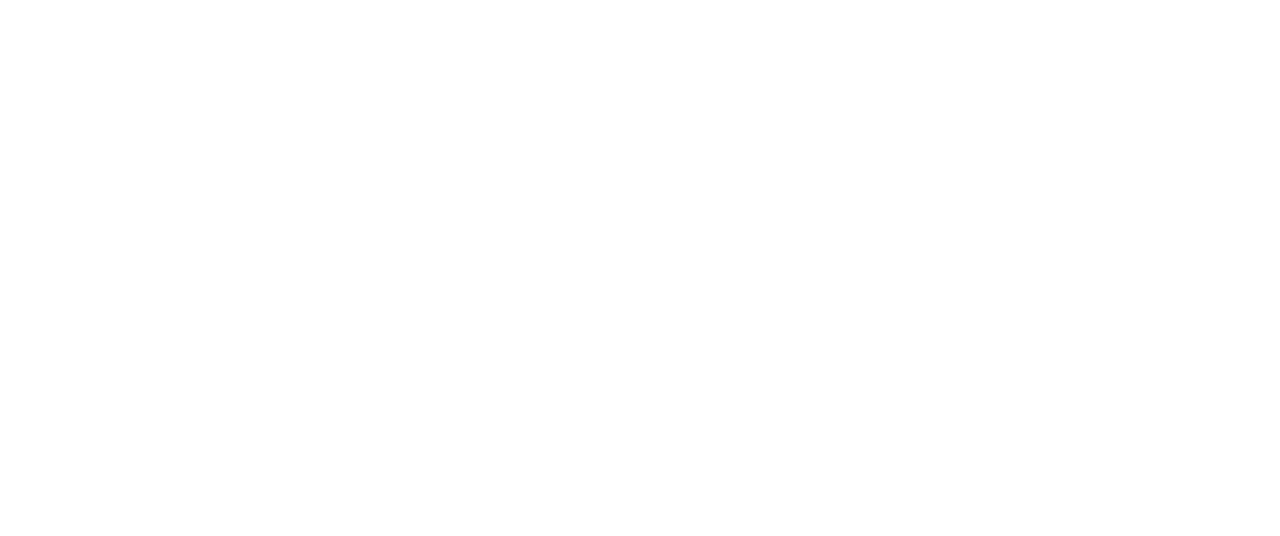
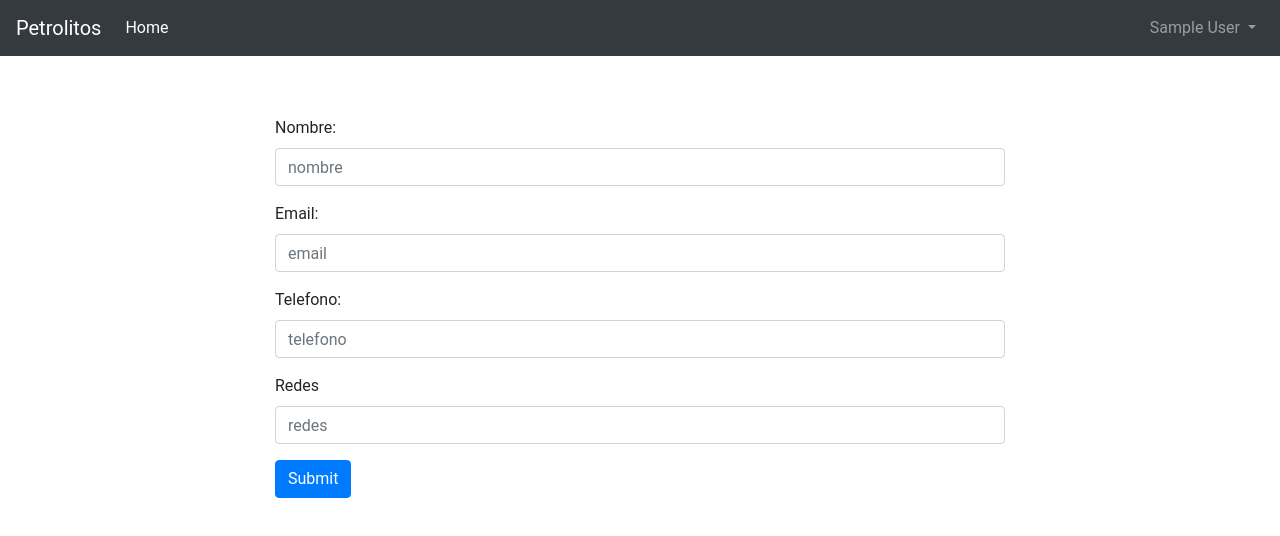
Before and after one commit to pcu4troblo/petrolitos-front, an Angular app: page /profile/1 in a window 1280 px wide. Before the commit this address led to /. Shown: the top 536 px of the page. Built offline with nearby package versions, Linux system fonts and the light colour scheme; sample sign-in values are in the browser's storage.

Commit message:
editar perfil

```diff
--- a/src/app/app-routing.module.ts
+++ b/src/app/app-routing.module.ts
@@ -8,7 +8,7 @@ import { AuthGuard } from './guard/auth.guard';
 
 
 const routes: Routes = [
-  { path: 'editar', component: EditProfileComponent, canActivate: [AuthGuard]},
+  { path: 'profile/:email', component: EditProfileComponent, canActivate: [AuthGuard]},
   { path: 'login', component: LoginComponent},
   { path: 'register', component: RegisterComponent},
   { path: '', component: InicioComponent, canActivate: [AuthGuard]}
--- a/src/app/components/edit-profile/edit-profile.component.html
+++ b/src/app/components/edit-profile/edit-profile.component.html
@@ -2,24 +2,22 @@
 <div class="container">
         <div class="row">
             <div class="col-sm-8">
-                <form>
+                <form [formGroup]="profile" (ngSubmit)="onSubmit()">
                     <div class="form-group">
                         <label for="name">Nombre:</label>
-                        <input type="text" class="form-control" id="name" aria-describedby="emailHelp"
-                            placeholder="nombre">
+                        <input type="text" class="form-control" id="name" formControlName="name" placeholder="nombre">
                     </div>
                     <div class="form-group">
                         <label for="exampleInputEmail1">Email:</label>
-                        <input type="text" class="form-control" id="exampleInputEmail1" aria-describedby="emailHelp"
-                            placeholder="email">
+                        <input type="text" class="form-control" formControlName="email" placeholder="email">
                     </div>
                     <div class="form-group">
                         <label>Telefono:</label>
-                        <input type="text" class="form-control" placeholder="telefono">
+                        <input type="text" class="form-control" formControlName="phone" placeholder="telefono">
                     </div>
                     <div class="form-group">
                         <label for="exampleInputEmail1">Redes</label>
-                        <input type="text" class="form-control" placeholder="redes">
+                        <input type="text" class="form-control" formControlName="social" placeholder="redes">
                     </div>
                     <button type="submit" class="btn btn-primary">Submit</button>
                 </form>
--- a/src/app/components/edit-profile/edit-profile.component.ts
+++ b/src/app/components/edit-profile/edit-profile.component.ts
@@ -1,4 +1,7 @@
 import { Component, OnInit } from '@angular/core';
+import { FormControl, FormGroup } from '@angular/forms';
+import { ActivatedRoute, Router } from '@angular/router';
+import { ServicesService } from 'src/app/services/services.service';
 
 @Component({
   selector: 'app-edit-profile',
@@ -7,9 +10,37 @@ import { Component, OnInit } from '@angular/core';
 })
 export class EditProfileComponent implements OnInit {
 
-  constructor() { }
+
+  profile: FormGroup;
+  newProfile: any = {};
+
+
+  constructor(
+    private router: Router,
+    private route: ActivatedRoute,
+    private service: ServicesService
+    ) { }
 
   ngOnInit() {
+    this.profile = new FormGroup({
+      name: new FormControl(),
+      email: new FormControl(),
+      phone: new FormControl(),
+      social: new FormControl()
+    });
+  }
+
+  onSubmit(){
+
+    this.service.updateProfile(this.profile.value).subscribe(res => {
+      console.log(res);
+      this.newProfile = {
+        name: this.profile.value.name,
+        email: this.profile.value.email
+      }
+      localStorage.setItem('user', JSON.stringify(this.newProfile));
+      this.router.navigate([""])
+    })
   }
 
 }
--- a/src/app/components/inicio/inicio.component.css
+++ b/src/app/components/inicio/inicio.component.css
@@ -25,7 +25,3 @@
     background-color: brown;
     color: white;
 }
-
-.dropdown-item{
-    cursor: pointer;
-}
--- a/src/app/components/inicio/inicio.component.html
+++ b/src/app/components/inicio/inicio.component.html
@@ -1,28 +1,4 @@
-<nav class="navbar navbar-expand-lg navbar-dark bg-dark">
-    <a class="navbar-brand" href="#">Petrolitos</a>
-    <button class="navbar-toggler" type="button" data-toggle="collapse" data-target="#navbarNav"
-        aria-controls="navbarNav" aria-expanded="false" aria-label="Toggle navigation">
-        <span class="navbar-toggler-icon"></span>
-    </button>
-    <div class="collapse navbar-collapse" id="navbarNav">
-        <ul class="navbar-nav mr-auto">
-            <li class="nav-item active">
-                <a class="nav-link" href="#">Home <span class="sr-only">(current)</span></a>
-            </li>
-        </ul>
-        <ul class="navbar-nav">
-            <li class="nav-item dropdown">
-                <a class="nav-link dropdown-toggle" href="#" id="navbarDropdown" role="button" data-toggle="dropdown"
-                    aria-haspopup="true" aria-expanded="false">
-                    {{logedUser.name}}
-                </a>
-                <div class="dropdown-menu" aria-labelledby="navbarDropdown">
-                    <a class="dropdown-item" (click)="logOut()">LogOut</a>
-                </div>
-            </li>
-        </ul>
-    </div>
-</nav>
+<app-navbar></app-navbar>
 <div class="container">
     <div class="section">
         <div class="row">
--- a/src/app/components/inicio/inicio.component.ts
+++ b/src/app/components/inicio/inicio.component.ts
@@ -28,8 +28,8 @@ export class InicioComponent implements OnInit {
       tittle: new FormControl()
     });
 
+
     this.logedUser = JSON.parse(localStorage.getItem('user'));
-    console.log(this.logedUser);
 
 
     this.services.getIncidents().subscribe(res => {
@@ -37,7 +37,7 @@ export class InicioComponent implements OnInit {
     });
   }
 
-  onSubmit(): void {
+  enviarReporte(): void {
     console.log(this.incidentForm.value);
     this.services.saveReport(this.incidentForm.value).subscribe(res => {
       console.log(res);
@@ -45,14 +45,9 @@ export class InicioComponent implements OnInit {
   }
 
   editProfile(){
-    this.router.navigateByUrl("/editar")
-  }
-
-  logOut(){
-    localStorage.removeItem('token');
-    localStorage.removeItem('user');
-    this.router.navigate(['/login']);
+    this.router.navigateByUrl("/profile/" + this.logedUser.email)
   }
 
 
+
 }
--- a/src/app/services/services.service.ts
+++ b/src/app/services/services.service.ts
@@ -23,6 +23,10 @@ export class ServicesService {
     return this.httpClient.get(this.api_url+"/employees");
   }
 
+  getEmployee(employee:any): Observable<any>{
+    return this.httpClient.post<any>(this.api_url+"/getEmployee", employee);
+  }
+
   register(user: any){
     return this.httpClient.post(this.api_url+"/register", user);
   }
@@ -35,6 +39,10 @@ export class ServicesService {
     return !!localStorage.getItem('token');
   }
 
+  updateProfile(profile){
+    return this.httpClient.put<any>(this.api_url+"/updateUser", profile);
+  }
+
   getToken(){
     return localStorage.getItem('token');
   }
--- a/src/app/tools/navbar/navbar.component.css
+++ b/src/app/tools/navbar/navbar.component.css
@@ -0,0 +1,3 @@
+.dropdown-item{
+    cursor: pointer;
+}
--- a/src/app/tools/navbar/navbar.component.html
+++ b/src/app/tools/navbar/navbar.component.html
@@ -1,15 +1,24 @@
 <nav class="navbar navbar-expand-lg navbar-dark bg-dark">
   <a class="navbar-brand" href="#">Petrolitos</a>
-    <button class="navbar-toggler" type="button" data-toggle="collapse" data-target="#navbarNav" aria-controls="navbarNav" aria-expanded="false" aria-label="Toggle navigation">
+  <button class="navbar-toggler" type="button" data-toggle="collapse" data-target="#navbarNav"
+      aria-controls="navbarNav" aria-expanded="false" aria-label="Toggle navigation">
       <span class="navbar-toggler-icon"></span>
   </button>
   <div class="collapse navbar-collapse" id="navbarNav">
+      <ul class="navbar-nav mr-auto">
+          <li class="nav-item active">
+              <a class="nav-link" href="#">Home <span class="sr-only">(current)</span></a>
+          </li>
+      </ul>
       <ul class="navbar-nav">
-        <li class="nav-item active">
-          <a class="nav-link" href="">Home</a>
-        </li>
-        <li class="nav-item">
-          <a class="nav-link active" href="#">Features</a>
+          <li class="nav-item dropdown">
+              <a class="nav-link dropdown-toggle" href="#" id="navbarDropdown" role="button" data-toggle="dropdown"
+                  aria-haspopup="true" aria-expanded="false">
+                  {{logedUser.name}}
+              </a>
+              <div class="dropdown-menu" aria-labelledby="navbarDropdown">
+                  <a class="dropdown-item" (click)="logOut()">LogOut</a>
+              </div>
           </li>
       </ul>
   </div>
--- a/src/app/tools/navbar/navbar.component.ts
+++ b/src/app/tools/navbar/navbar.component.ts
@@ -1,4 +1,5 @@
 import { Component, OnInit } from '@angular/core';
+import { Router } from '@angular/router';
 
 @Component({
   selector: 'app-navbar',
@@ -7,9 +8,19 @@ import { Component, OnInit } from '@angular/core';
 })
 export class NavbarComponent implements OnInit {
 
-  constructor() { }
+  logedUser: any= {};
+
+  constructor(private router: Router) { }
 
   ngOnInit() {
+    this.logedUser = JSON.parse(localStorage.getItem('user'));
   }
 
+  logOut(){
+    localStorage.removeItem('token');
+    localStorage.removeItem('user');
+    this.router.navigate(['/login']);
+  }
+
+
 }
```
Lines whose indentation alone changed are shown as unchanged.
